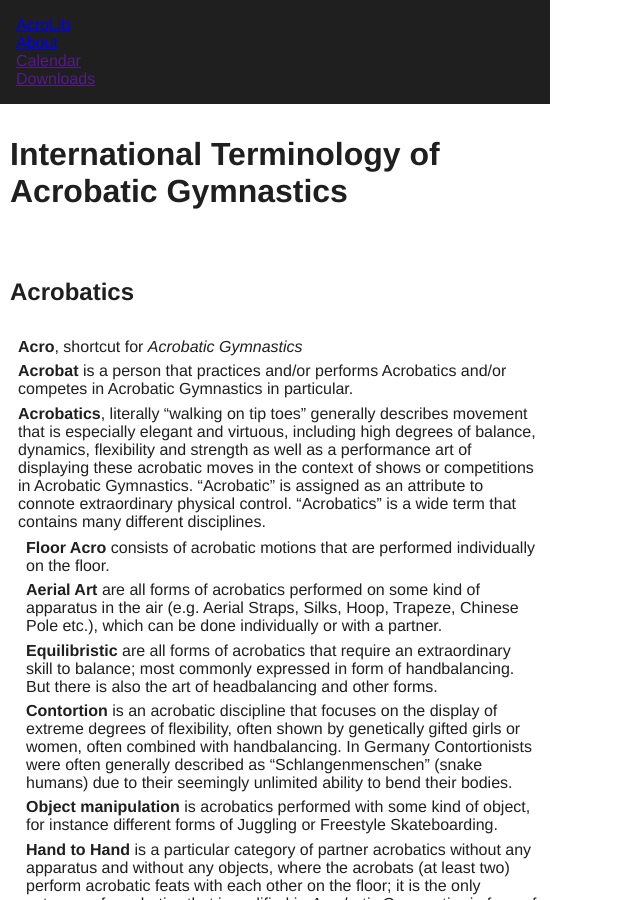
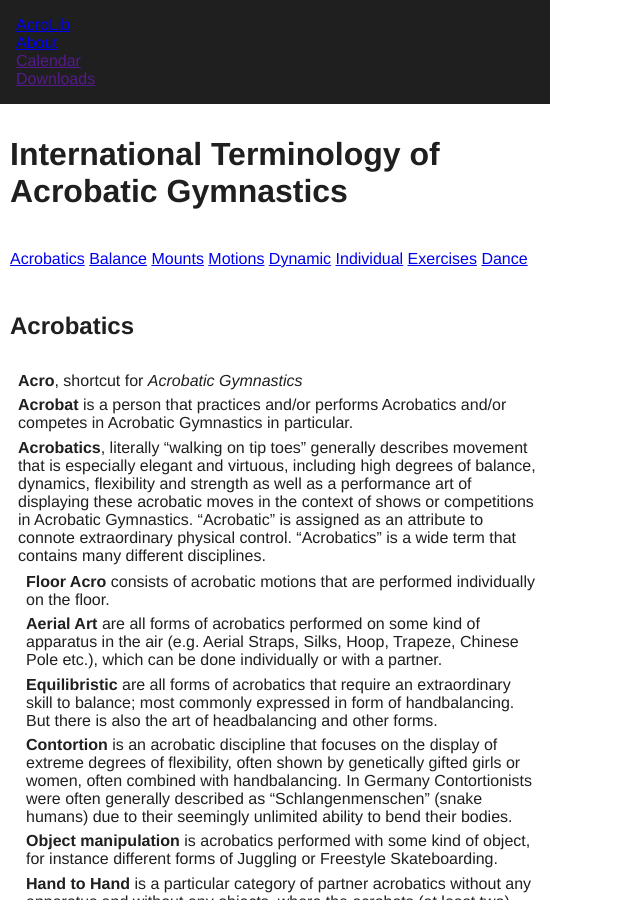
Before and after one commit to floshin/acrolib, a Jekyll site: the page built from glossary.md, in a window 1280 px wide and 900 px high. Shown: the whole window, without its empty margins (0-640 px from the left). Built offline with Jekyll 4.4.1, drawn with Linux system fonts in a browser that asks for light colours; our own code applies the rules of GitHub Pages for plain Markdown files.

Commit message:
Update glossary.md

```diff
--- a/glossary.md
+++ b/glossary.md
@@ -20,6 +20,22 @@ We divide the Acrobatic terms into the following categories according to the cat
     * Partner Lifts
 * Exercises
 
+-->
+
+[Acrobatics](#acrobatics) [Balance](#balance) [Mounts](#mounts) [Motions](#motions) [Dynamic](#dynamic) [Individual](#individual) [Exercises](#exercises) [Dance](#dance)
+
+<!--
+<ul>
+  <li><a href="/">AcroLib</a></li>
+  <li><a href="#about">About</a></li>
+  <li><a href="#balance">Balance</a></li>
+  <li><a href="#mounts">Mounts</a></li>
+  <li><a href="#motions">Motions</a></li>
+  <li><a href="#dynamic">Dynamic</a></li>
+  <li><a href="#individual">Individual</a></li>
+  <li><a href="#exercises">Exercises</a></li>
+  <li><a href="#dance">Dance</a></li>
+</ul>
 -->
 
 ## Acrobatics
```
